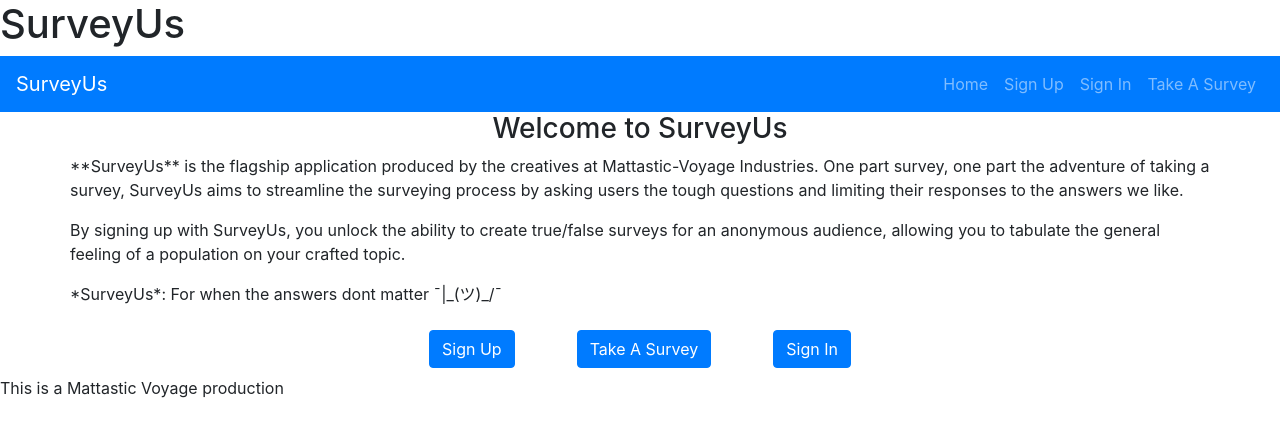
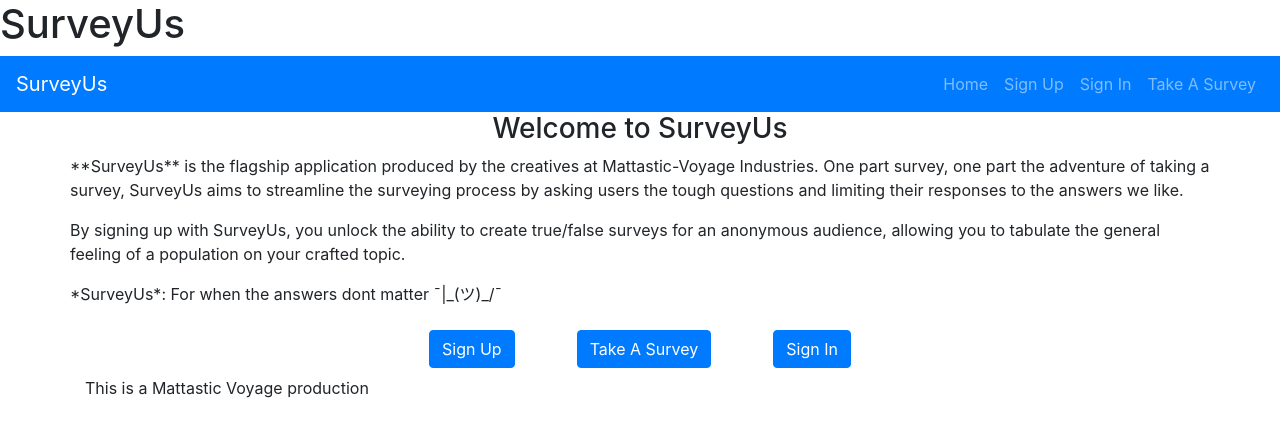
Before and after one commit to Mattastic-Voyage/survey-client, a React app: page /#/ in a window 1280 px wide. Shown: the top 436 px of the page. Built offline with nearby package versions, Linux system fonts and the light colour scheme.

Commit message:
Minor Footer styling

```diff
--- a/src/components/shared/Footer.js
+++ b/src/components/shared/Footer.js
@@ -1,8 +1,11 @@
 import React, { Fragment } from 'react'
+import { Container } from 'react-bootstrap'
 
 const Footer = () => (
   <Fragment>
-    <p>This is a Mattastic Voyage production</p>
+    <Container>
+      <p>This is a Mattastic Voyage production</p>
+    </Container>
   </Fragment>
 )
 
```
